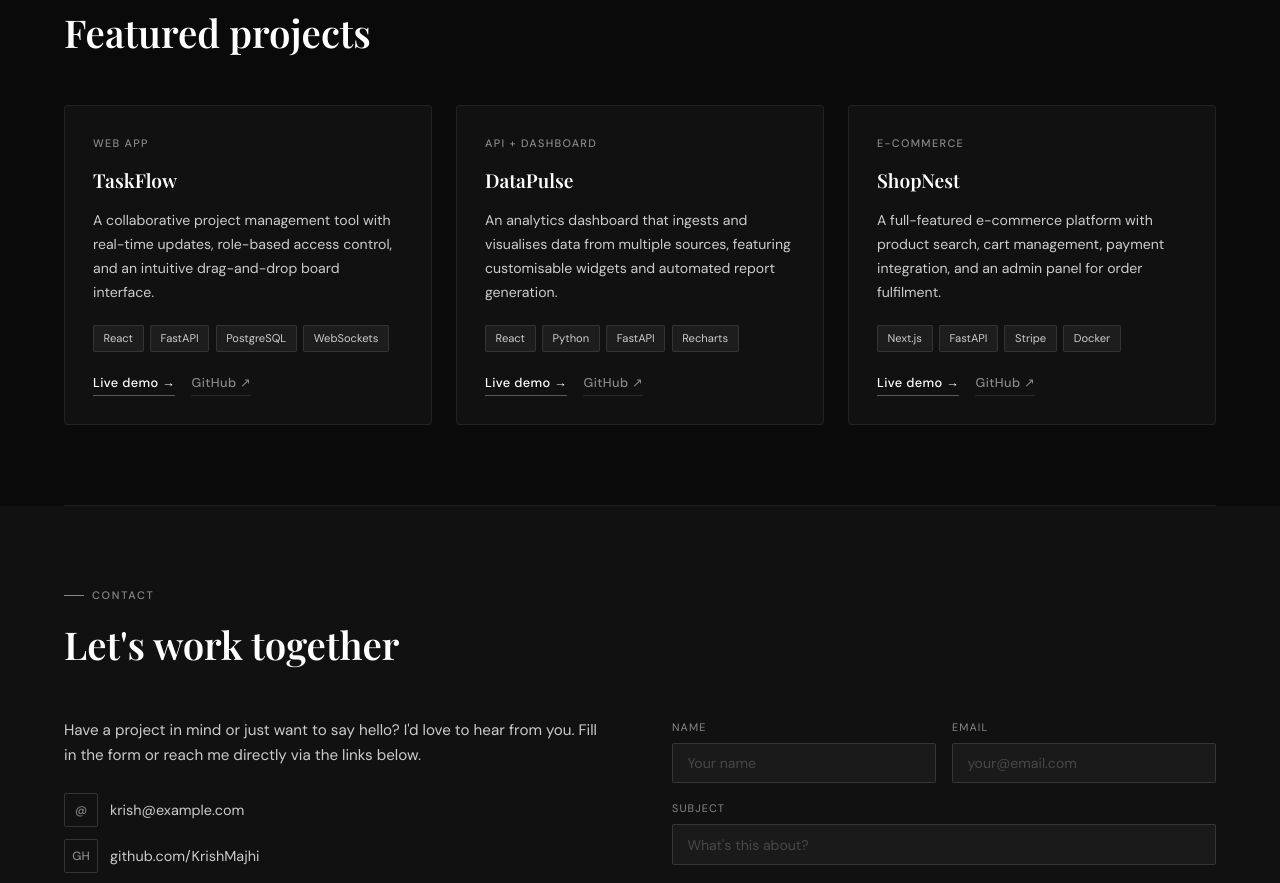
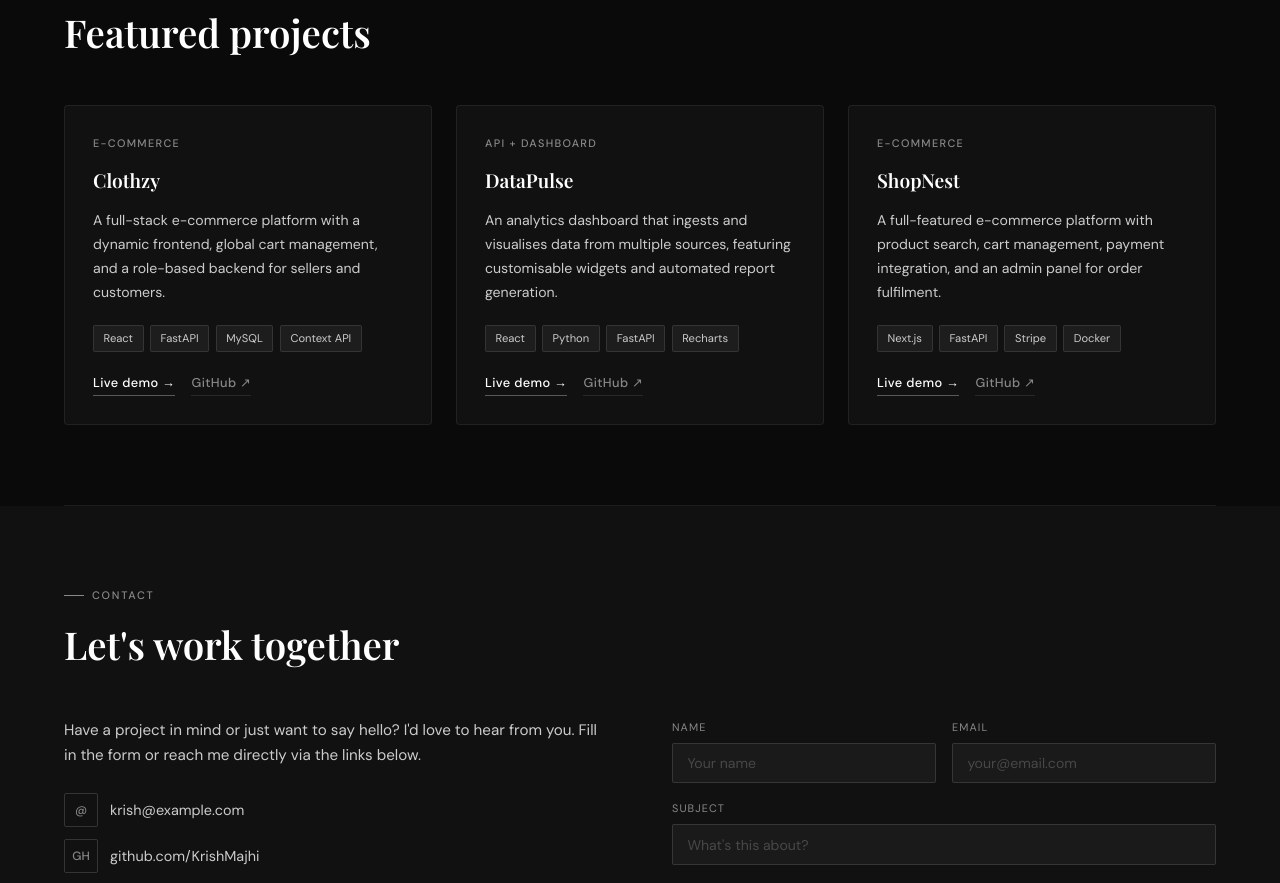
Before and after one commit to KrishMajhi/Portfolio, a React (Vite) app: page / in a window 1280 px wide. Shown: the part 1860-2743 px from the top of the page. Built offline with nearby package versions, Linux system fonts and the light colour scheme.

Commit message:
added first projject(clothzy) desc,name,link

```diff
--- a/src/data.js
+++ b/src/data.js
@@ -4,9 +4,8 @@
 //  You should not need to touch any other file for content.
 // ============================================================
 
-
 // import myPhoto from './assets/code_cat.png'
-import myPhoto from './assets/pfp2.png'
+import myPhoto from "./assets/pfp2.png";
 // ─── PERSONAL INFO ──────────────────────────────────────────
 export const PERSON = {
   // Your full name (used in Navbar logo, Hero, Footer)
@@ -99,14 +98,14 @@ export const SKILL_GROUPS = [
 // Each project: tag, name, description, tech stack, links
 export const PROJECTS = [
   {
-    tag: "Web App",
-    name: "TaskFlow",
+    tag: "E-COMMERCE",
+    name: "Clothzy",
     description:
-      "A collaborative project management tool with real-time updates, role-based access control, and an intuitive drag-and-drop board interface.",
-    stack: ["React", "FastAPI", "PostgreSQL", "WebSockets"],
+      "A full-stack e-commerce platform with a dynamic frontend, global cart management, and a role-based backend for sellers and customers.",
+    stack: ["React", "FastAPI", "MySQL", "Context API"],
     // ── SET YOUR LINKS HERE ──────────────────────────────────
-    liveUrl: "#", // Replace '#' with your live demo URL
-    githubUrl: "#", // Replace '#' with your GitHub repo URL
+    liveUrl: "https://clothzy-one.vercel.app/", // Replace '#' with your live demo URL
+    githubUrl: "https://github.com/KrishMajhi/Clothzy-E-commerce-Platform-.git", // Replace '#' with your GitHub repo URL
     // Set either to null to hide that link
     // liveUrl: null,
     // githubUrl: null,
```
